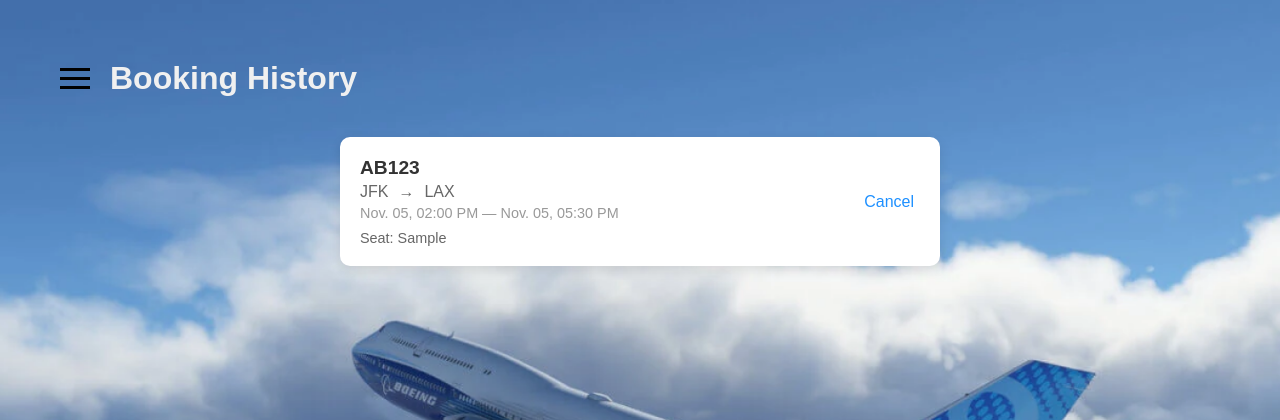
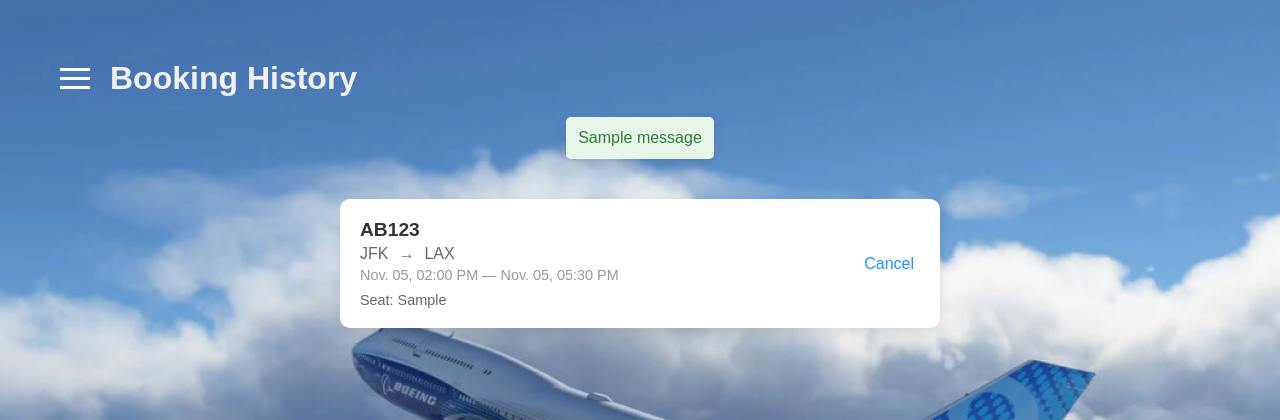
Before and after one commit to icsbillwei/Group11-SI, a Flask app: page /booking_history in a window 1280 px wide. Shown: the top 420 px of the page. Run offline with Flask 3, Linux system fonts and the light colour scheme; the visitor is signed in with stand-in values (Sample User, id 1); tables that the repository leaves empty hold one stand-in row (values such as "Sample post"); one stand-in notice (Sample message) is shown.

Commit message:
add flash alert

```diff
--- a/templates/booking_history.html
+++ b/templates/booking_history.html
@@ -41,7 +41,7 @@
         .burger-lines {
             width: 30px;
             height: 3px;
-            background-color: black;
+            background-color: white;
             margin: 6px 0;
         }
 
@@ -156,6 +156,27 @@
             margin-top: 5px;
         }
 
+        /* Alert styles */
+        .alert {
+            padding: 12px;
+            margin-bottom: 20px;
+            border-radius: 5px;
+            text-align: center;
+            animation: fadeIn 0.3s ease-out;
+        }
+
+        .alert-error {
+            background-color: #ffebee;
+            color: #c62828;
+            box-shadow: 0 4px 12px rgba(0, 0, 0, 0.1);
+        }
+
+        .alert-success {
+            background-color: #e8f5e9;
+            color: #2e7d32;
+            box-shadow: 0 4px 12px rgba(0, 0, 0, 0.1);
+        }
+
         /* Responsive design */
         @media (max-width: 768px) {
             .booking-card {
@@ -185,9 +206,23 @@
             <div class="dropdown-menu" id="dropdownMenu">
                 <a href="{{ url_for('book_flight') }}">Home</a>
                 <a href="{{ url_for('booking_history') }}">Booking History</a>
+                <a href="{{ url_for('logout') }}">Log Out</a>
                 <!-- Add more links here if needed -->
             </div>
         </div>
+
+        <!-- Display flash messages -->
+        {% with messages = get_flashed_messages(with_categories=true) %}
+                {% if messages %}
+                    <div>
+                        {% for category, message in messages %}
+                            <div class="alert alert-{{ category }}">
+                                {{ message }}
+                            </div>
+                        {% endfor %}
+                    </div>
+                {% endif %}
+            {% endwith %}
 
         {% if bookings %}
             {% for booking in bookings %}
```
